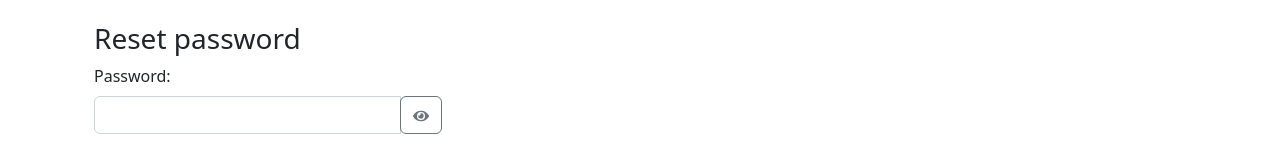
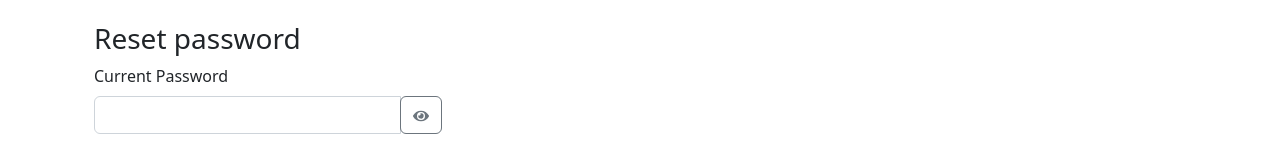
Before and after one commit to jkaart/ip-reservationapp-frontend, a React (Create React App) app: page /user in a window 1280 px wide. Shown: the part 196-350 px from the top of the page. Built offline with nearby package versions, Linux system fonts and the light colour scheme.

Commit message:
removed form label

```diff
--- a/src/Components/PasswordField.js
+++ b/src/Components/PasswordField.js
@@ -12,7 +12,6 @@ function PasswordField() {
 
   return (
     <Form.Group controlId="password">
-      <Form.Label>Password:</Form.Label>
       <div className="input-group">
         <Form.Control
           type={showPassword ? 'text' : 'password'}
--- a/src/Components/UserResetPassword.js
+++ b/src/Components/UserResetPassword.js
@@ -1,5 +1,5 @@
 import React from 'react';
-import { Row, Col, Card, Container, Form, Button } from "react-bootstrap";
+import { Row, Col, Card, Container, Form, Button, FormLabel } from "react-bootstrap";
 import UserProfile from './UserInfo';
 import { FaEye, FaEyeSlash } from 'react-icons/fa';
 import { useState } from 'react';
@@ -19,6 +19,7 @@ function UserResetPassword(data) {
                 <Form>
                     <h3>Reset password</h3>
                     <Form.Group className="mb-3" controlId="formPassword">
+                        <FormLabel>Current Password</FormLabel>
                         <PasswordField />
                         <Form.Label className="mt-3">New Password</Form.Label>
                         <Form.Control type="password" placeholder="New Password" />
```
